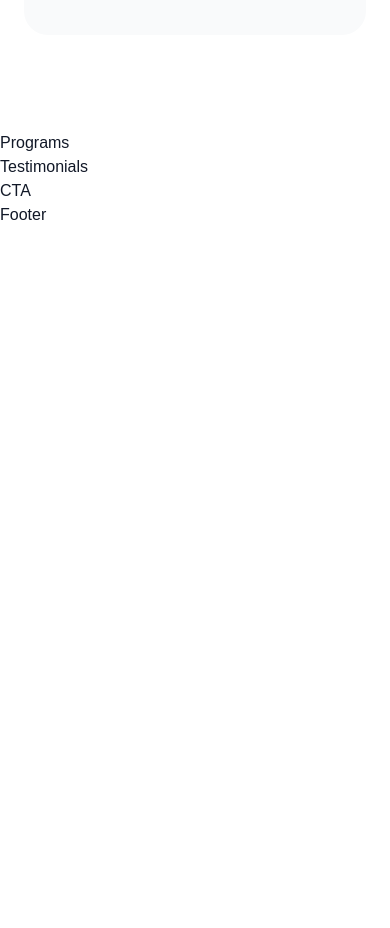
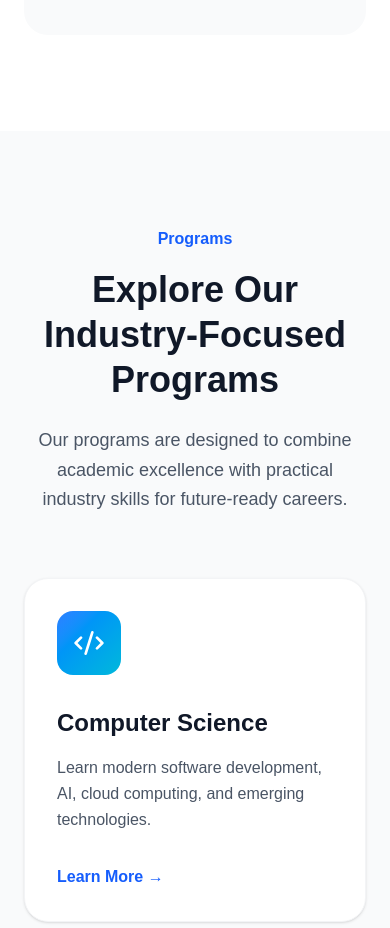
Before and after one commit to DMANOJKUMAR16/reducate-modern-landing-page, a Next.js app: page / in a window 390 px wide. Shown: the part 2920-3848 px from the top of the page. Before the commit the page ends 3147 px from the top, so only its background shows below. Built offline with nearby package versions, Linux system fonts and the light colour scheme.

Commit message:
Build responsive programs section with modern cards

```diff
--- a/sections/Programs.tsx
+++ b/sections/Programs.tsx
@@ -1,7 +1,109 @@
+import {
+  Code2,
+  BrainCircuit,
+  BarChart3,
+  Palette,
+} from "lucide-react";
+
+const programs = [
+  {
+    title: "Computer Science",
+    description:
+      "Learn modern software development, AI, cloud computing, and emerging technologies.",
+    icon: Code2,
+    color: "from-blue-500 to-cyan-500",
+  },
+  {
+    title: "Artificial Intelligence",
+    description:
+      "Master machine learning, deep learning, and intelligent systems with practical projects.",
+    icon: BrainCircuit,
+    color: "from-purple-500 to-pink-500",
+  },
+  {
+    title: "Business Analytics",
+    description:
+      "Develop data-driven decision making and analytical skills for modern businesses.",
+    icon: BarChart3,
+    color: "from-orange-500 to-yellow-500",
+  },
+  {
+    title: "Creative Design",
+    description:
+      "Explore UI/UX, branding, digital media, and creative problem solving.",
+    icon: Palette,
+    color: "from-green-500 to-emerald-500",
+  },
+];
+
 const Programs = () => {
   return (
-    <div>Programs</div>
-  )
-}
+    <section className="py-24 bg-gray-50">
 
-export default Programs
+      <div className="max-w-7xl mx-auto px-6">
+
+        {/* Heading */}
+        <div className="text-center max-w-3xl mx-auto">
+
+          <p className="text-blue-600 font-semibold mb-4">
+            Programs
+          </p>
+
+          <h2 className="text-4xl md:text-5xl font-bold text-gray-900 leading-tight">
+            Explore Our
+            Industry-Focused Programs
+          </h2>
+
+          <p className="mt-6 text-lg text-gray-600 leading-relaxed">
+            Our programs are designed to combine academic excellence
+            with practical industry skills for future-ready careers.
+          </p>
+
+        </div>
+
+        {/* Cards */}
+        <div className="mt-16 grid md:grid-cols-2 xl:grid-cols-4 gap-8">
+
+          {programs.map((program, index) => {
+            const Icon = program.icon;
+
+            return (
+              <div
+                key={index}
+                className="group bg-white rounded-3xl p-8 shadow-sm hover:shadow-2xl transition duration-300 border border-gray-100 hover:-translate-y-2"
+              >
+
+                {/* Icon */}
+                <div
+                  className={`w-16 h-16 rounded-2xl bg-gradient-to-br ${program.color} flex items-center justify-center text-white`}
+                >
+                  <Icon size={32} />
+                </div>
+
+                {/* Content */}
+                <h3 className="mt-8 text-2xl font-bold text-gray-900">
+                  {program.title}
+                </h3>
+
+                <p className="mt-4 text-gray-600 leading-relaxed">
+                  {program.description}
+                </p>
+
+                {/* Button */}
+                <button className="mt-8 text-blue-600 font-semibold group-hover:translate-x-2 transition">
+                  Learn More →
+                </button>
+
+              </div>
+            );
+          })}
+
+        </div>
+
+      </div>
+
+    </section>
+  );
+};
+
+export default Programs;
```
